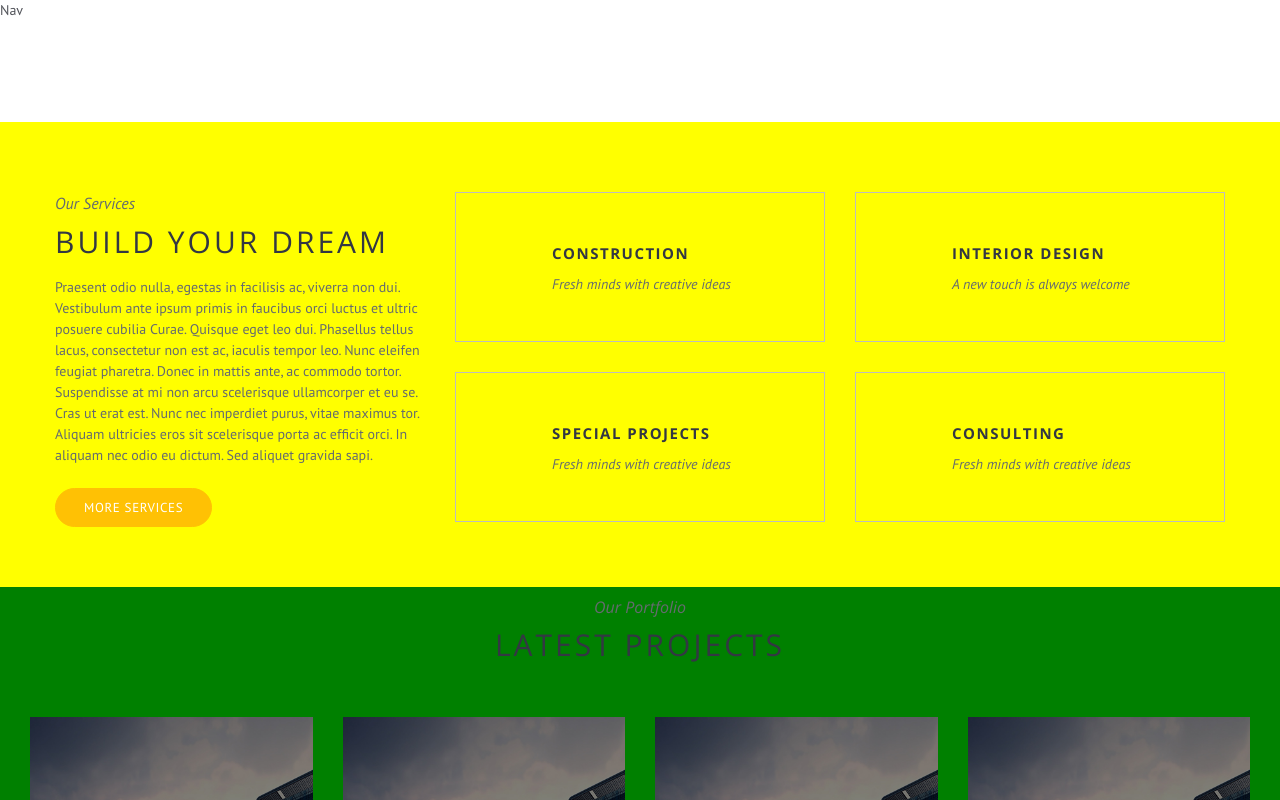
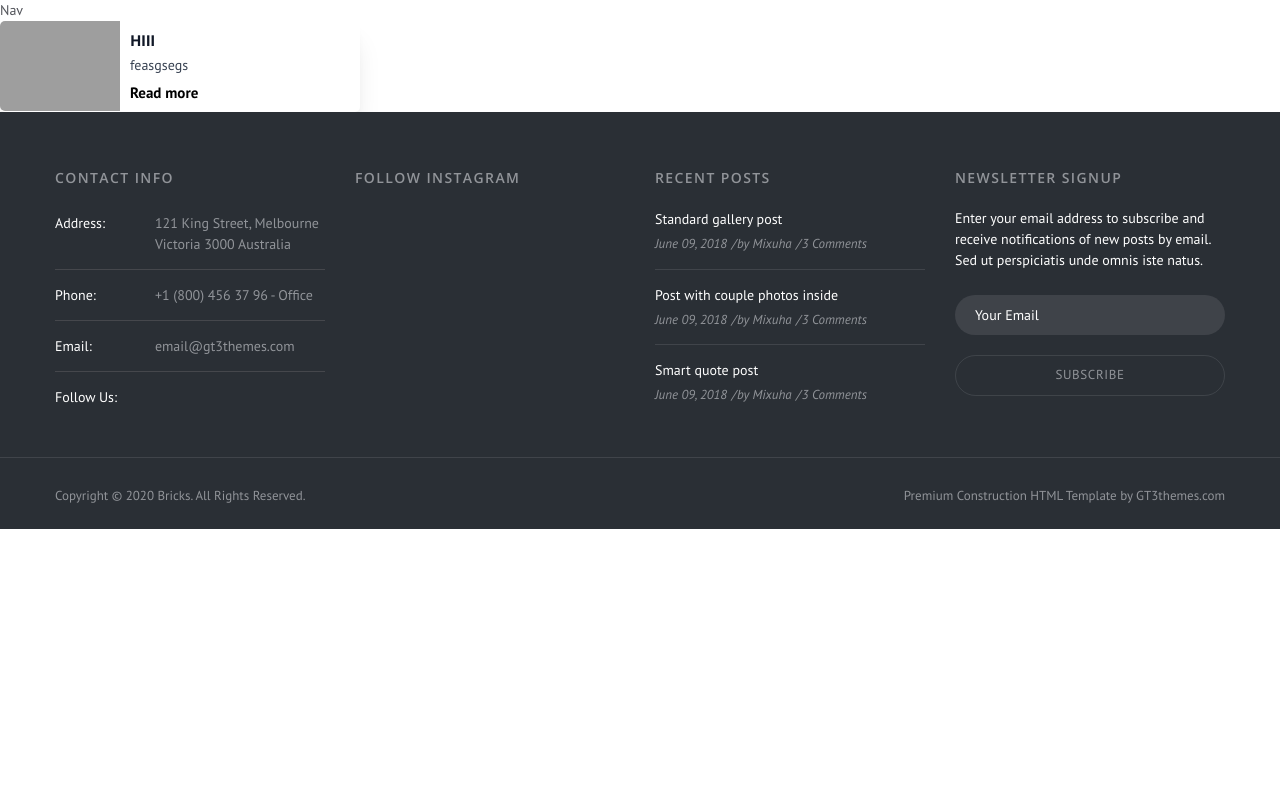
Before and after one commit to Nish7156/rcspl_new, a React (Create React App) app: page / in a window 1280 px wide. Shown: the top 800 px of the page. Built offline with nearby package versions, Linux system fonts and the light colour scheme; grey boxes are pictures that could not be loaded.

Commit message:
card,butoon,link component

```diff
--- a/src/App.js
+++ b/src/App.js
@@ -1,20 +1,10 @@
 import "./App.css";
-import Banner from "./components/Banner";
-import BuildYourDream from "./components/BuildYourDream";
-import Potpholio from "./components/Potpholio";
-import TeamMember from "./components/TeamMember";
-import WeAreBest from "./components/WeAreBest";
+import KeyPointCard from "./components/Utility/KeyPointCard";
+
 function App() {
   return (
     <div className="App">
-      <div style={{ background: "yellow", marginTop: "8%" }}>
-        <BuildYourDream />
-      </div>
-      <div style={{ background: "green" }}>
-        <Potpholio />
-      </div>
-      <TeamMember />
-      <WeAreBest />
+      <KeyPointCard title={'hiii'} src='ff' desc="feasgsegs" />
     </div>
   );
 }
--- a/src/components/Utility/KeyPointCard.js
+++ b/src/components/Utility/KeyPointCard.js
@@ -1,11 +1,12 @@
 import React from "react";
+import Link from "../elements/Link";
 
 function KeyPointCard({ src, title, desc }) {
   return (
     <div>
       <a
         href="#"
-        class="flex flex-col items-center bg-white border border-gray-200 rounded-lg shadow md:flex-row md:max-w-xl hover:bg-gray-100 dark:border-gray-700 dark:bg-gray-800 dark:hover:bg-gray-700"
+        class="flex flex-col items-center bg-white border border-gray-200 rounded-lg shadow-xl md:flex-row md:max-w-xl hover:bg-gray-100"
       >
         <img
           class="object-cover w-full rounded-t-lg h-96 md:h-auto md:w-48 md:rounded-none md:rounded-l-lg"
@@ -13,12 +14,11 @@ function KeyPointCard({ src, title, desc }) {
           alt=""
         />
         <div class="flex flex-col justify-between p-4 leading-normal">
-          <h5 class="mb-2 text-2xl font-bold tracking-tight text-gray-900 dark:text-white">
+          <h5 class="mb-2 text-2xl font-bold tracking-tight text-gray-900 ">
             {title}
           </h5>
-          <p class="mb-3 font-normal text-gray-700 dark:text-gray-400">
-            {desc}
-          </p>
+          <p class="mb-3 font-normal text-gray-700 ">{desc}</p>
+          <Link linkText={"Read more"} />
         </div>
       </a>
     </div>
--- /dev/null
+++ b/src/components/elements/Button.js
@@ -0,0 +1,19 @@
+import React from "react";
+
+function Button() {
+  return (
+    <div className="relative">
+      <a
+        href="#_"
+        class="relative inline-flex items-center justify-start px-6 py-3 overflow-hidden font-medium transition-all bg-white rounded hover:bg-white group"
+      >
+        <span class="w-48 h-48 rounded rotate-[-40deg] bg-purple-600 absolute bottom-0 left-0 -translate-x-full ease-out duration-500 transition-all translate-y-full mb-9 ml-9 group-hover:ml-0 group-hover:mb-32 group-hover:translate-x-0"></span>
+        <span class="relative w-full text-left text-black transition-colors duration-300 ease-in-out group-hover:text-white">
+          Button Text
+        </span>
+      </a>
+    </div>
+  );
+}
+
+export default Button;
--- /dev/null
+++ b/src/components/elements/Link.js
@@ -0,0 +1,16 @@
+import React from "react";
+
+function Link({ link, linkText }) {
+  return (
+    <a
+      href={`${link}`}
+      class="font-display max-w-sm text-2xl font-bold leading-tight"
+    >
+      <span class="link link-underline link-underline-black text-black">
+        {linkText}
+      </span>
+    </a>
+  );
+}
+
+export default Link;
--- a/src/index.css
+++ b/src/index.css
@@ -3,3 +3,23 @@
 @tailwind base;
 @tailwind components;
 @tailwind utilities;
+
+.link-underline {
+  border-bottom-width: 0;
+  background-image: linear-gradient(transparent, transparent),
+    linear-gradient(#fff, #fff);
+  background-size: 0 3px;
+  background-position: 0 100%;
+  background-repeat: no-repeat;
+  transition: background-size 0.5s ease-in-out;
+}
+
+.link-underline-black {
+  background-image: linear-gradient(transparent, transparent),
+    linear-gradient(#f2c, #f2c);
+}
+
+.link-underline:hover {
+  background-size: 100% 3px;
+  background-position: 0 100%;
+}
```
